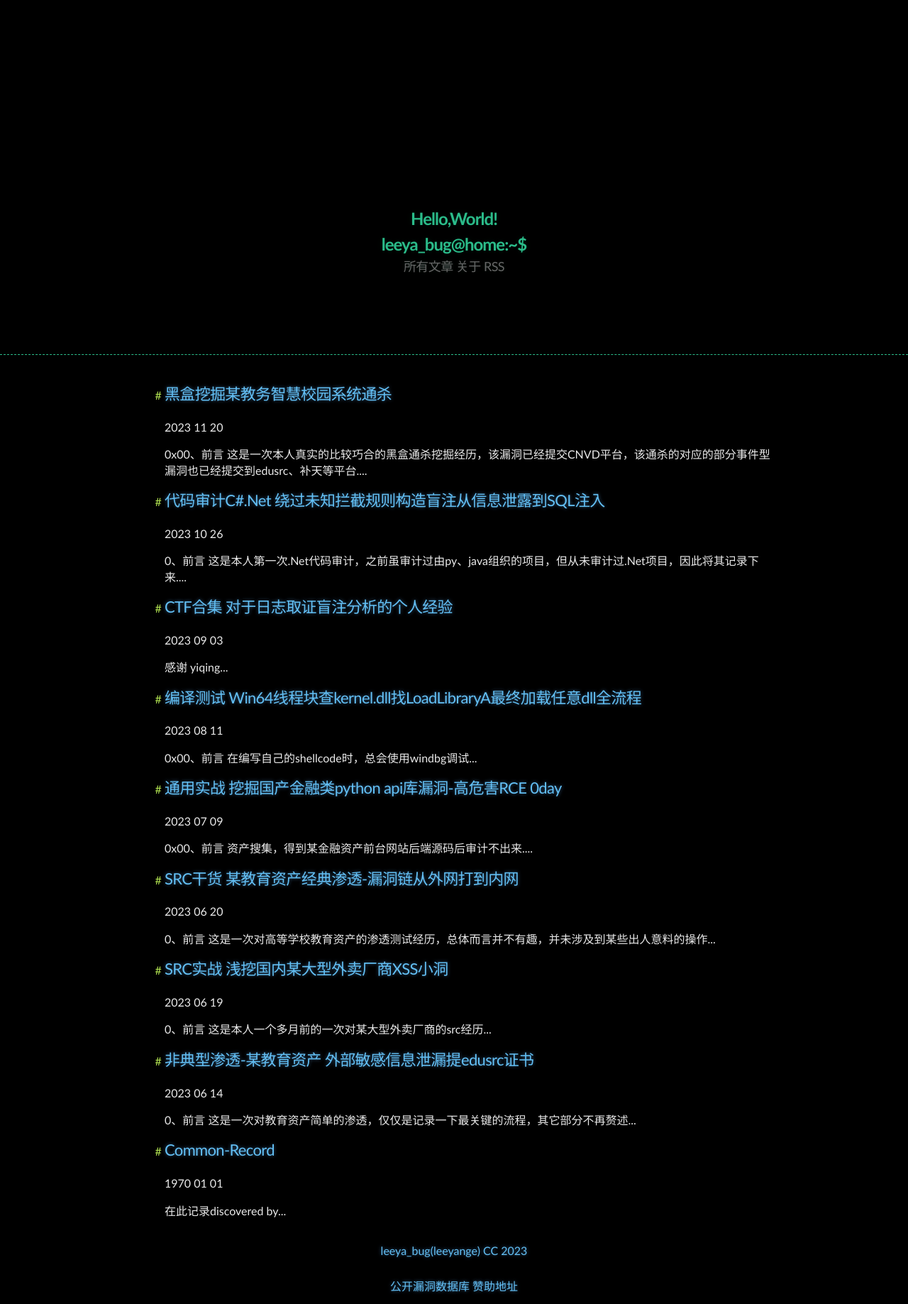
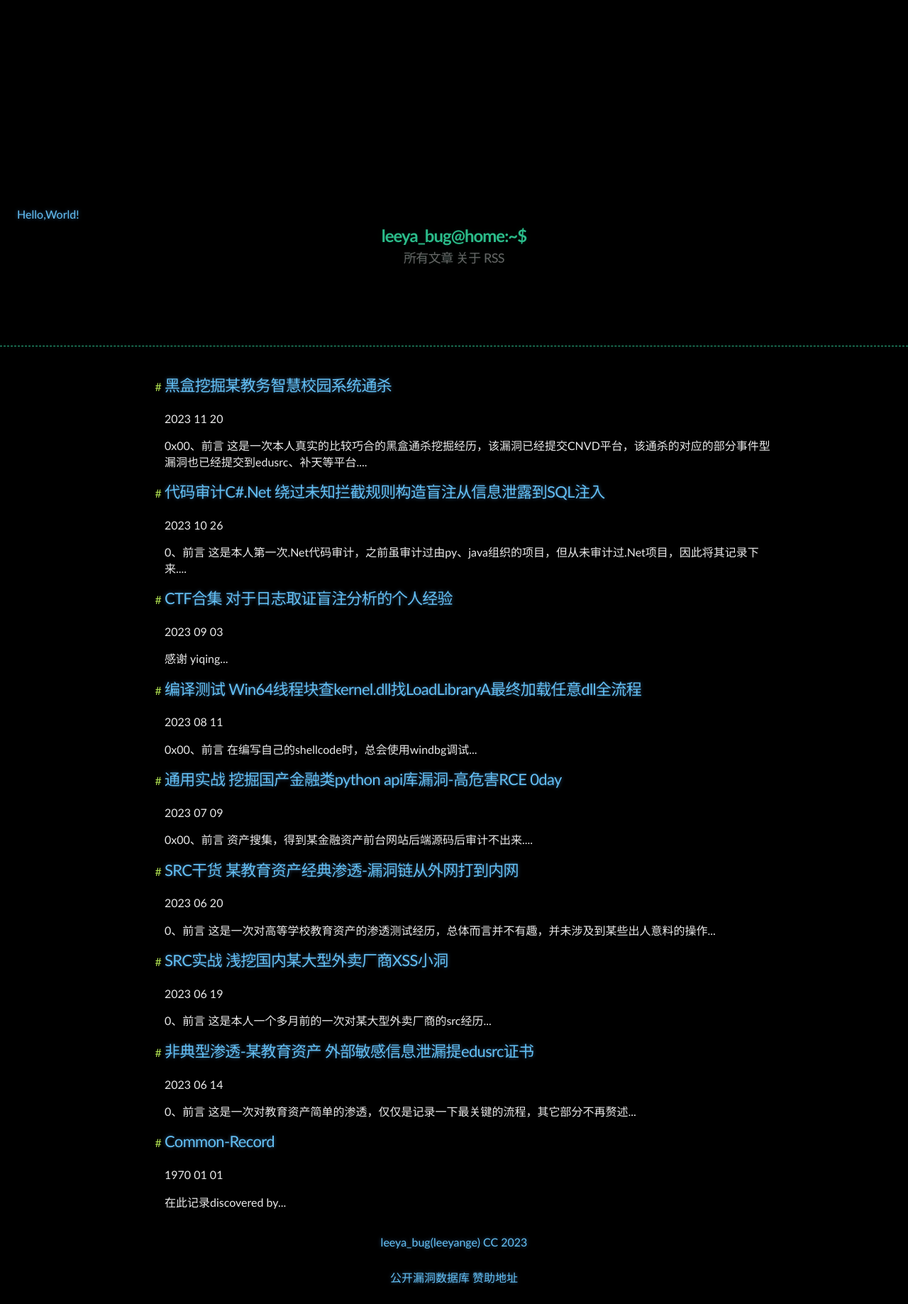
Before and after one commit to Leeyangee/leeyangee.github.io, a Jekyll site: the page built from index.html, in a window 1280 px wide. Shown: the whole page at 71% size. Built offline with Jekyll 4.4.1, drawn with Linux system fonts in a browser that asks for light colours; the list of posts is cut into pages by our own code.

Commit message:
Update headerspecial.html

```diff
--- a/_includes/headerspecial.html
+++ b/_includes/headerspecial.html
@@ -1,6 +1,7 @@
 <header>
   <div style="margin-top:30vh;margin-bottom:10vh">
-    <h1 id="showtag">Hello,World!</h1>
+    <a id="showtag" style="text-decoration: none;" href="{{ "/" | prepend: site.baseurl | replace: '//', '/' }}">
+    </a>
     <script>
             async function rollingWords(){
                 var TIME = 60;
```
